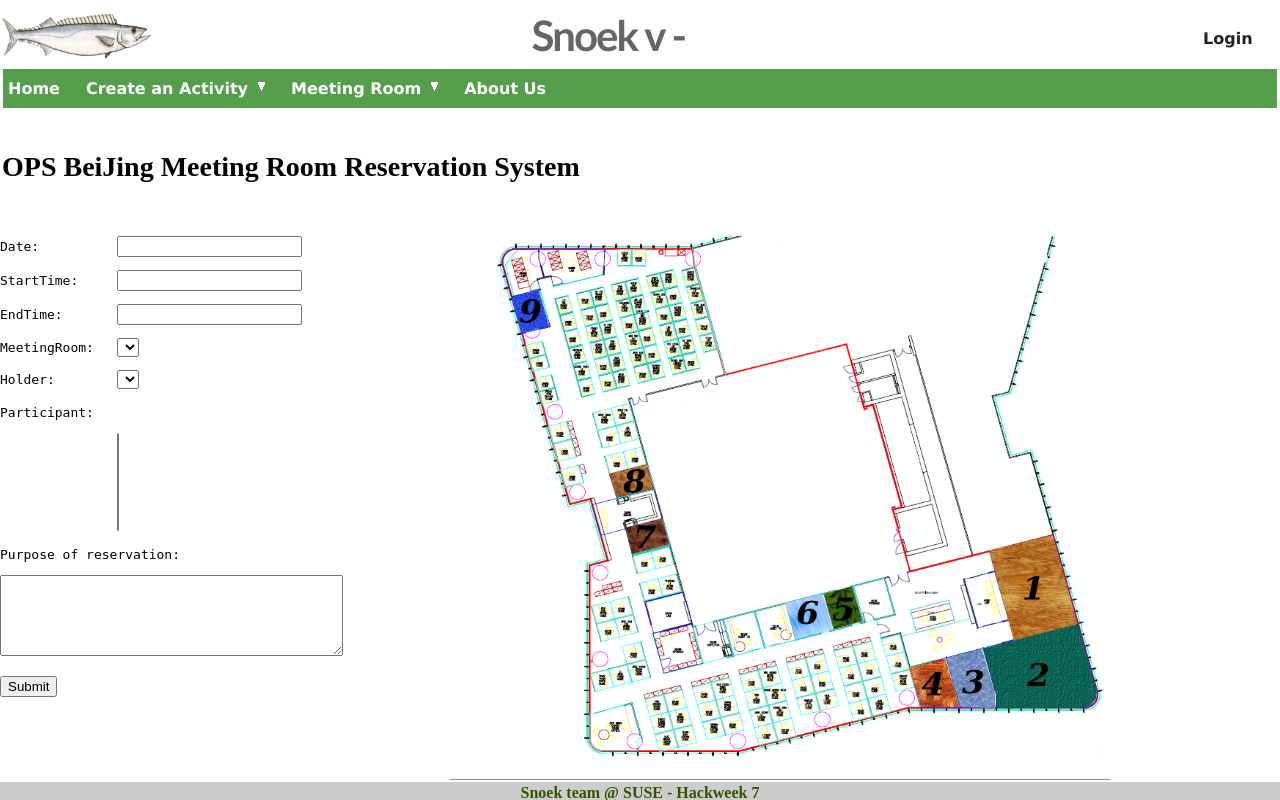
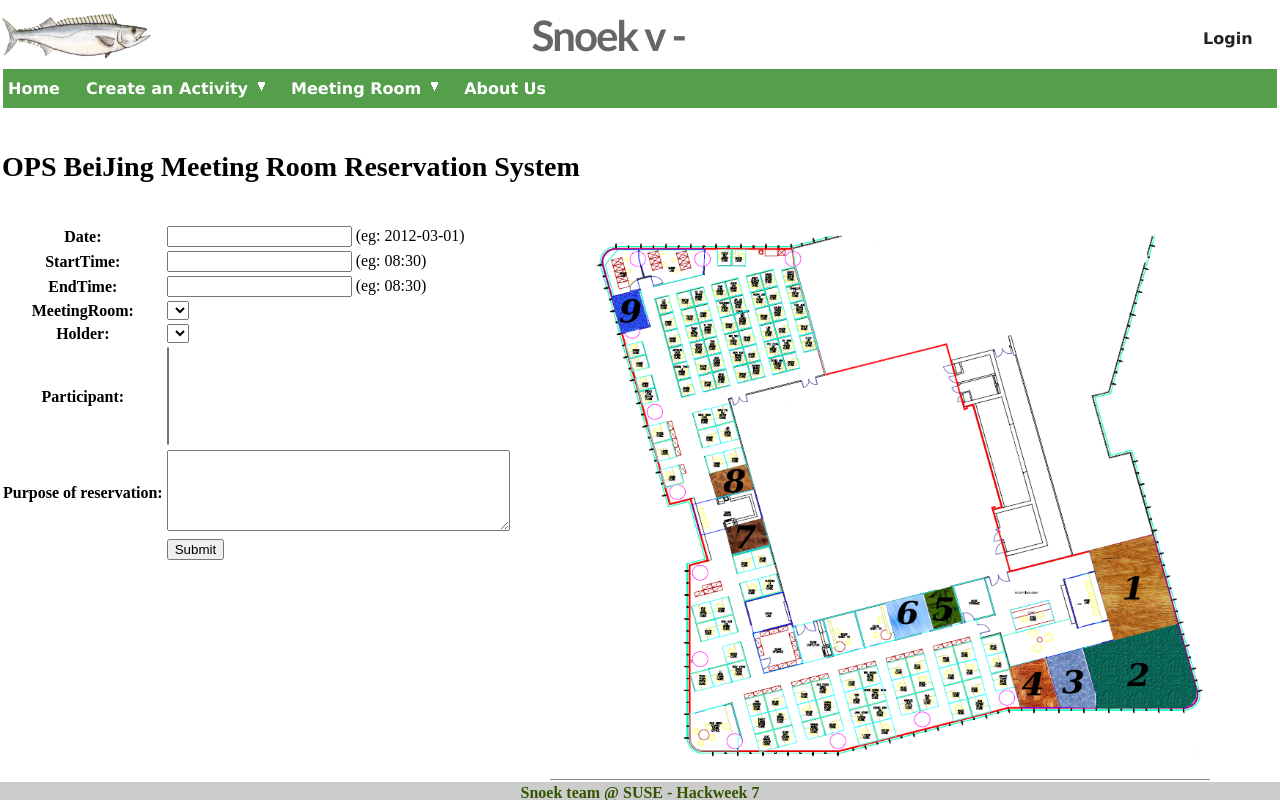
Before and after one commit to yifanjiang/snoek, a Django app: template templates/meeting/new_event.html in a window 1280 px wide. Run offline with Django 3.2, Linux system fonts and the light colour scheme; the template is opened without the code that fills it, so the values that code supplies are empty.

Commit message:
reorganize new_event.html, will add more soon.

```diff
--- a/templates/meeting/new_event.html
+++ b/templates/meeting/new_event.html
@@ -102,7 +102,7 @@ body {
 
 {% ifequal settings.ROOMHOTPOT "ON" %}
 <!-- This field should be changed once the picture or meeting room change.Using ismap to find the coordinates -->
-<div style="position:absolute;left:450px; top:230px" >
+<div style="position:absolute;left:550px; top:230px" >
 <a href="#"><img src="{{settings.MEDIA_URL}}/image/beijing.png" title="BJ office site map" usemap="#bjmap" width=660; height=550 /></a>
 </div>
 
@@ -167,22 +167,40 @@ title="9" />
 
 {% else %}
 
-<div style="position:absolute;left:450px; top:230px" >
+<div style="position:absolute;left:550px; top:230px" >
 <img src="{{settings.MEDIA_URL}}/image/beijing.png" title="BJ office site map" width=660; height=550 /></div>
 
 {% endifequal %}
 
 <form action="/meetingroom/set_event/" method="post" name="event" >
-    <pre>Date:          <input type="text" maxlength="12" name="date" onblur="isDate(this.value)"></pre>
-    <pre>StartTime:     <input type="text" maxlength="10" name="starttime" onblur="isTime(this.value)"></pre>
-    <pre>EndTime:       <input type="text" maxlength="10" name="endtime" onblur="compareTime(document.event.starttime.value,this.value)" ></pre>
-    <pre>MeetingRoom:   <select name="roomno" >
+  <table>
+    <tr>
+	  <th>Date:</th>
+	  <td><input type="text" maxlength="12" name="date" onblur="isDate(this.value)" title="date format: YYYY-MM-DD"> (eg: 2012-03-01)</td>
+    </tr>
+	<tr>
+	  <th>StartTime:</th>
+	  <td><input type="text" maxlength="10" name="starttime" onblur="isTime(this.value)" title="time format: HH:MM"> (eg: 08:30)</td>
+    </tr>
+	<tr>
+      <th>EndTime:</th>
+	  <td><input type="text" maxlength="10" name="endtime" onblur="compareTime(document.event.starttime.value,this.value)" title="time format: HH:MM"> (eg: 08:30)</td>
+    </tr>
+	<tr>
+      <th>MeetingRoom:</th>
+	  <td>
+        <select name="roomno">
           <option value="" selected>
 	        {% for room in settings.ROOMNO %}
           <option value="{{ room }}" > {{ room }}
             {% endfor %}
-    </select></pre>
-    <pre>Holder:        <select name="holder" >
+        </select>
+      </td>
+    </tr>
+	<tr>
+      <th>Holder:</th>
+      <td>
+        <select name="holder" >
           {% for n in alluser %}
 	        {% ifequal n user %}
               <option value="{{ n.username }}" selected> {{ n.username }}
@@ -190,8 +208,13 @@ title="9" />
               <option value="{{ n.username }}"> {{ n.username }}
             {% endifequal %}
           {% endfor %}
-    </select></pre>
-    <p><pre>Participant:   </pre><pre>               <select multiple name="participant" size="6">
+		</select>
+	  </td>
+    </tr>
+	<tr>
+      <th>Participant:</th>
+      <td>
+        <select multiple name="participant" size="6">
 	      {% for m in alluser %}
 	        {% ifequal m user %}
               <option value="{{ m }}" selected> {{ m.username }}
@@ -199,9 +222,15 @@ title="9" />
               <option value="{{ m }}"> {{ m.username }}
             {% endifequal %}
           {% endfor %}
-    </select></pre></p>
-    <p><pre>Purpose of reservation:      </pre><textarea name="purpose" cols="40" rows="5" wrap="Virtual"></textarea></p>
-    <input type="submit" value="Submit" onsubmit="test()" ></pre>
+		</select>
+	  </td>
+    </tr>
+	<tr>
+      <th>Purpose of reservation:</th>
+      <td><textarea name="purpose" cols="40" rows="5" wrap="Virtual"></textarea></td>
+    </tr>
+    <tr><td></td><td><input type="submit" value="Submit" onsubmit="test()" ></td></tr>
+  </table>
 </form>
 
 {% endblock %}
```
Lines whose indentation alone changed are shown as unchanged.
